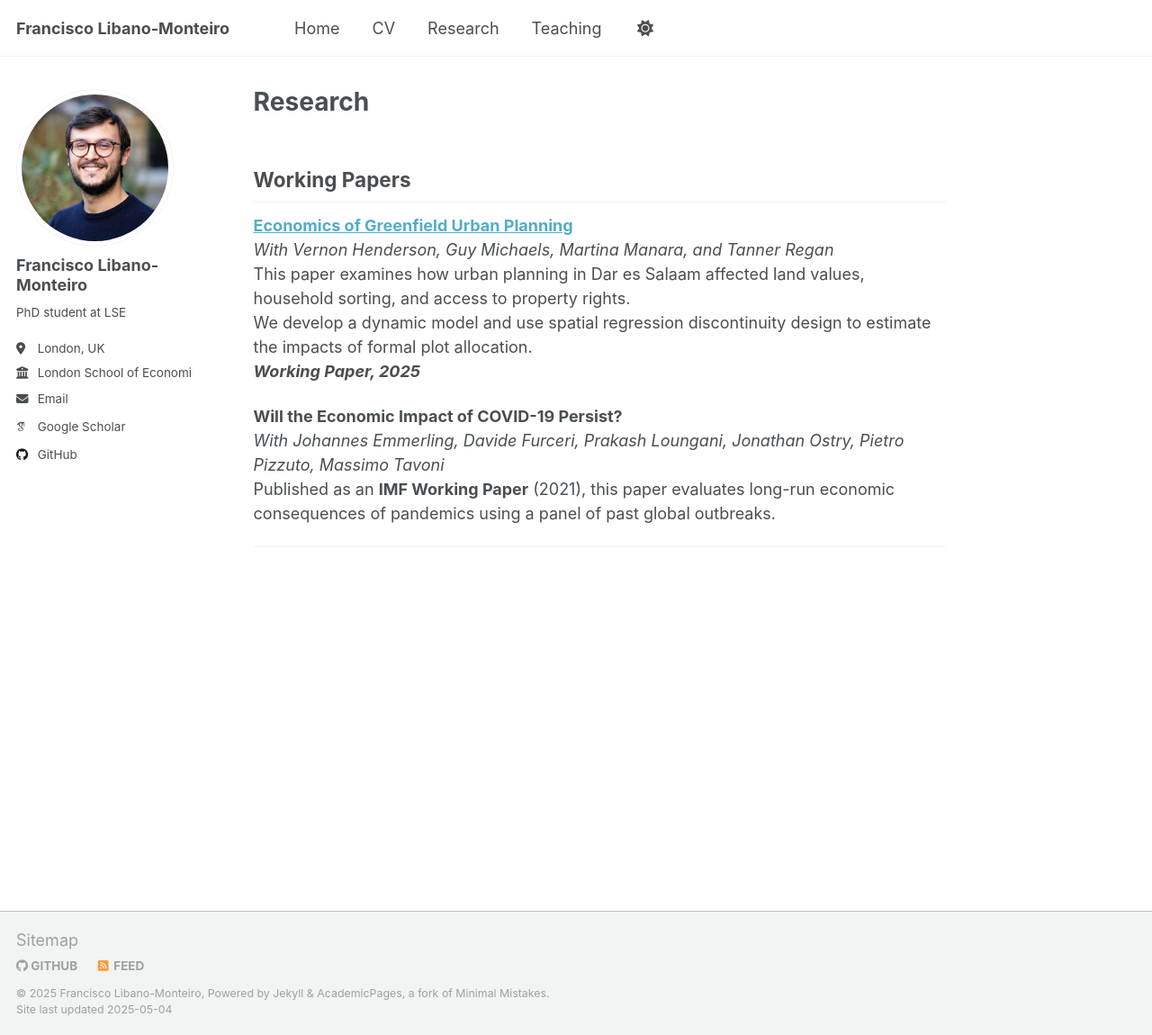
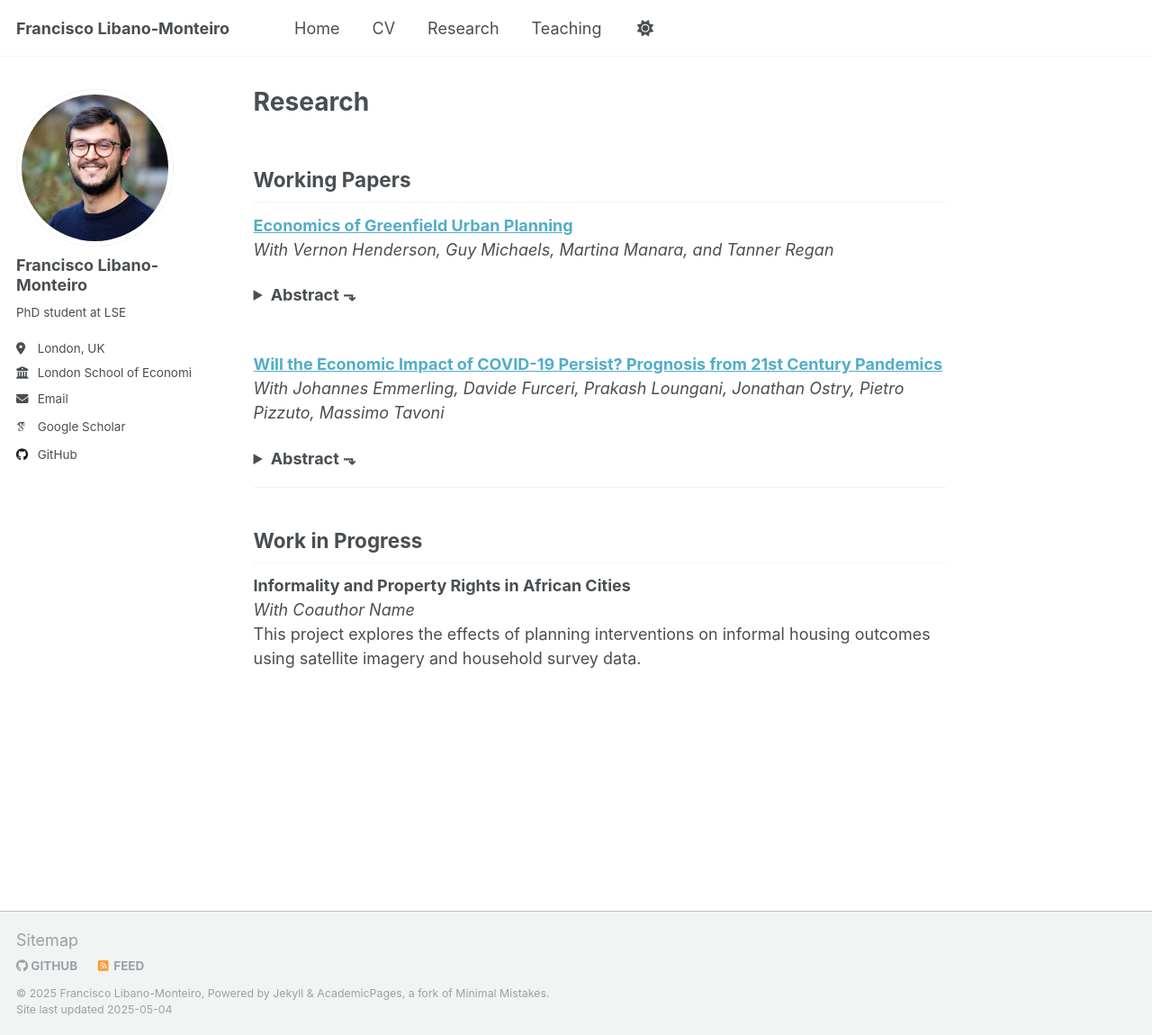
Before and after one commit to mfsdlm98/mfsdlm98.github.io, a Jekyll site: the page built from _pages/research.md, in a window 1280 px wide and 1150 px high. Shown: the whole window at 90% size. Built offline with Jekyll 4.4.1, drawn with Linux system fonts in a browser that asks for light colours; some web fonts are replaced.

Commit message:
add abstracts research.md

```diff
--- a/_pages/research.md
+++ b/_pages/research.md
@@ -9,12 +9,37 @@ author_profile: true
 
 **[Economics of Greenfield Urban Planning](../files/Economics%20of%20Greenfield%20Urban%20Planning.pdf)**
 _With Vernon Henderson, Guy Michaels, Martina Manara, and Tanner Regan_
-This paper examines how urban planning in Dar es Salaam affected land values, household sorting, and access to property rights.
-We develop a dynamic model and use spatial regression discontinuity design to estimate the impacts of formal plot allocation.
-_**Working Paper, 2025**_
+<details>
+<summary><strong>Abstract ⬎</strong></summary>
+<p>
 
-**Will the Economic Impact of COVID-19 Persist?**
+Urban planning has shaped cities for millennia, demarcating property rights and mitigating coordination failures, but its rigidities often conflict with market-driven development, which reflects preferences. Although planning is widespread in high-income countries, rapidly growing cities in the developing world are characterized by urban informality. Despite its importance, urban planning lacks an economic framework to evaluate planners’ choices. This paper offers a starting framework and applies it to a flagship project in Dar es Salaam, Tanzania, which partitioned greenfield land on the urban fringe into more than 36,000 formal plots that people purchased and built homes on.
+
+To study this project, we assemble a novel dataset using administrative records, satellite imagery, and primary surveys. We develop and estimate a dynamic model in which planning design constrains the decisions of households of varying incomes to sort into formal areas. This model complements our reduced-form analysis, which uses within-neighborhood variation and spatial RD to study planning choices’ effects.
+
+We find that the project secured property rights and access, raised land values relative to unplanned areas, and attracted highly educated owners. Within project areas, access to main paved roads, gridded layouts, and natural amenities are valued; plot development and public service provision have been slow; and the price elasticity of bare land with respect to plot size is -0.5. Counterfactual analysis using the model shows that while land value maximization involves the provision of larger plots, welfare maximization entails the provision of smaller plots to serve more lower-income people.
+
+</p>
+</details>
+<br/>
+
+**[Will the Economic Impact of COVID-19 Persist? Prognosis from 21st Century Pandemics](../files/wpiea2021119-print-pdf.pdf)**
 _With Johannes Emmerling, Davide Furceri, Prakash Loungani, Jonathan Ostry, Pietro Pizzuto, Massimo Tavoni_
-Published as an **IMF Working Paper** (2021), this paper evaluates long-run economic consequences of pandemics using a panel of past global outbreaks.
+<details>
+<summary><strong>Abstract ⬎</strong></summary>
+<p>
+
+COVID-19 has had a disruptive economic impact in 2020, but how long its impact will persist remains unclear. We offer a prognosis based on an analysis of the effects of five previous major epidemics in this century. We find that these pandemics led to significant and persistent reductions in disposable income, along with increases in unemployment, income inequality and public debt-to-GDP ratios.
+
+Energy use and CO₂ emissions dropped, but mostly because of the persistent decline in the level of economic activity rather than structural changes in the energy sector. Applying our empirical estimates to project the impact of COVID-19, we foresee significant scarring in economic performance and income distribution through 2025, which could be associated with an increase in poverty of about 75 million people. Policy responses more effective than those in the past would be required to forestall these outcomes.
+
+</p>
+</details>
 
 ---
+
+## Work in Progress
+
+**Informality and Property Rights in African Cities**
+_With Coauthor Name_
+This project explores the effects of planning interventions on informal housing outcomes using satellite imagery and household survey data.
```
Also changed, not shown: 2 other files.
